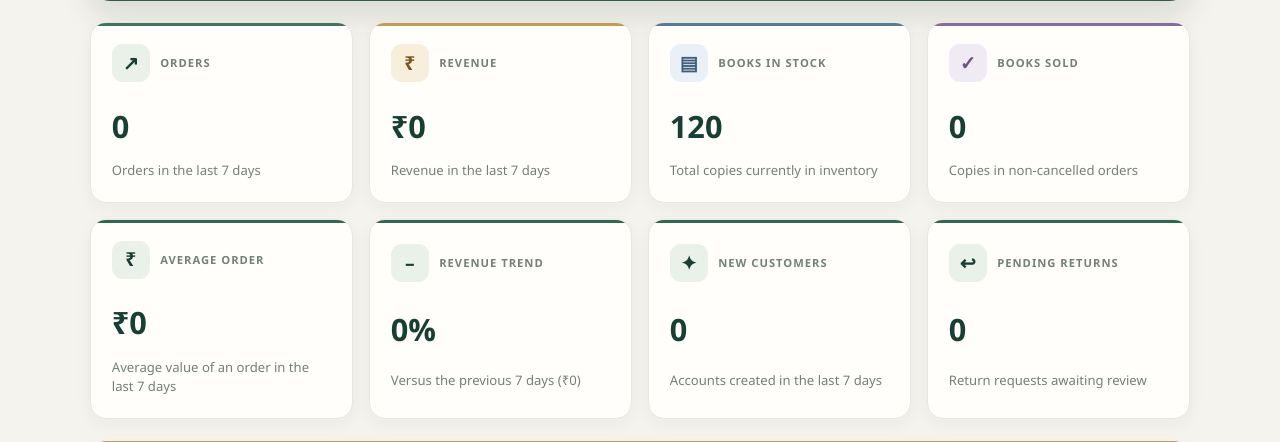
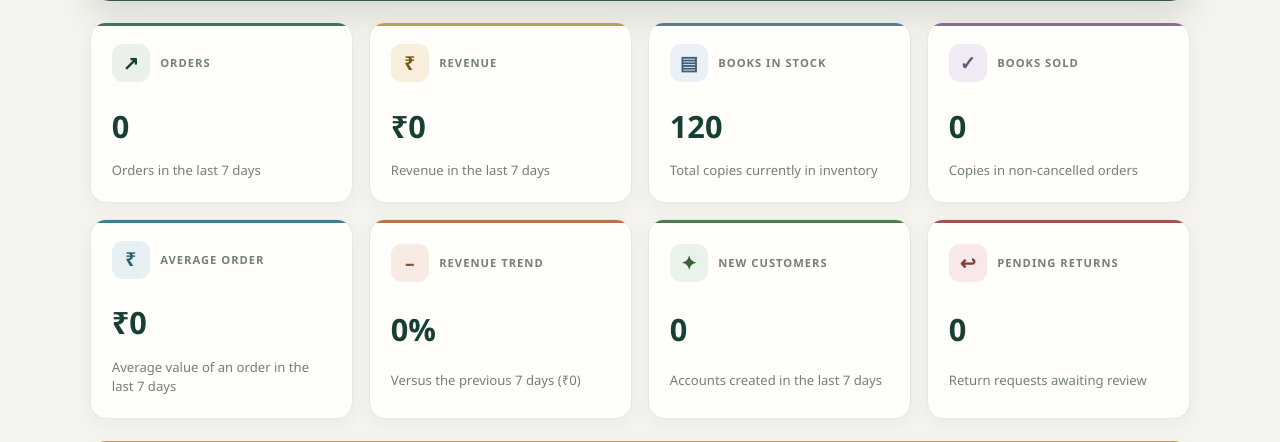
Before and after one commit to JamesReddy19/PageTurnerBooks, a Flask app: page /admin/ in a window 1280 px wide. Shown: the part 364-806 px from the top of the page. Run offline with Flask 3, Linux system fonts and the light colour scheme; the visitor is signed in with stand-in values (Sample User, id 1); data comes from the database, SQL or seed files in the repository; data that the repository does not hold is empty.

Commit message:
Edit templates/admin.html

```diff
--- a/templates/admin.html
+++ b/templates/admin.html
@@ -436,6 +436,42 @@
 
 .admin-dashboard .admin-stats .admin-stat-sold::before {
     background: #8a6b9e;
+}
+
+.admin-dashboard .admin-stats .admin-stat-average::before {
+    background: #3f7d8c;
+}
+
+.admin-dashboard .admin-stats .admin-stat-trend::before {
+    background: #b5734f;
+}
+
+.admin-dashboard .admin-stats .admin-stat-customers::before {
+    background: #4f7a4a;
+}
+
+.admin-dashboard .admin-stats .admin-stat-returns::before {
+    background: #a1544f;
+}
+
+.admin-dashboard .admin-stat-average .stat-icon {
+    color: #2f5f6b;
+    background: #e6f0f2;
+}
+
+.admin-dashboard .admin-stat-trend .stat-icon {
+    color: #8a4f34;
+    background: #f8ebe3;
+}
+
+.admin-dashboard .admin-stat-customers .stat-icon {
+    color: #3c6038;
+    background: #eaf3e9;
+}
+
+.admin-dashboard .admin-stat-returns .stat-icon {
+    color: #83403c;
+    background: #f8e9e8;
 }
 
 .admin-dashboard .stat-top {
```
